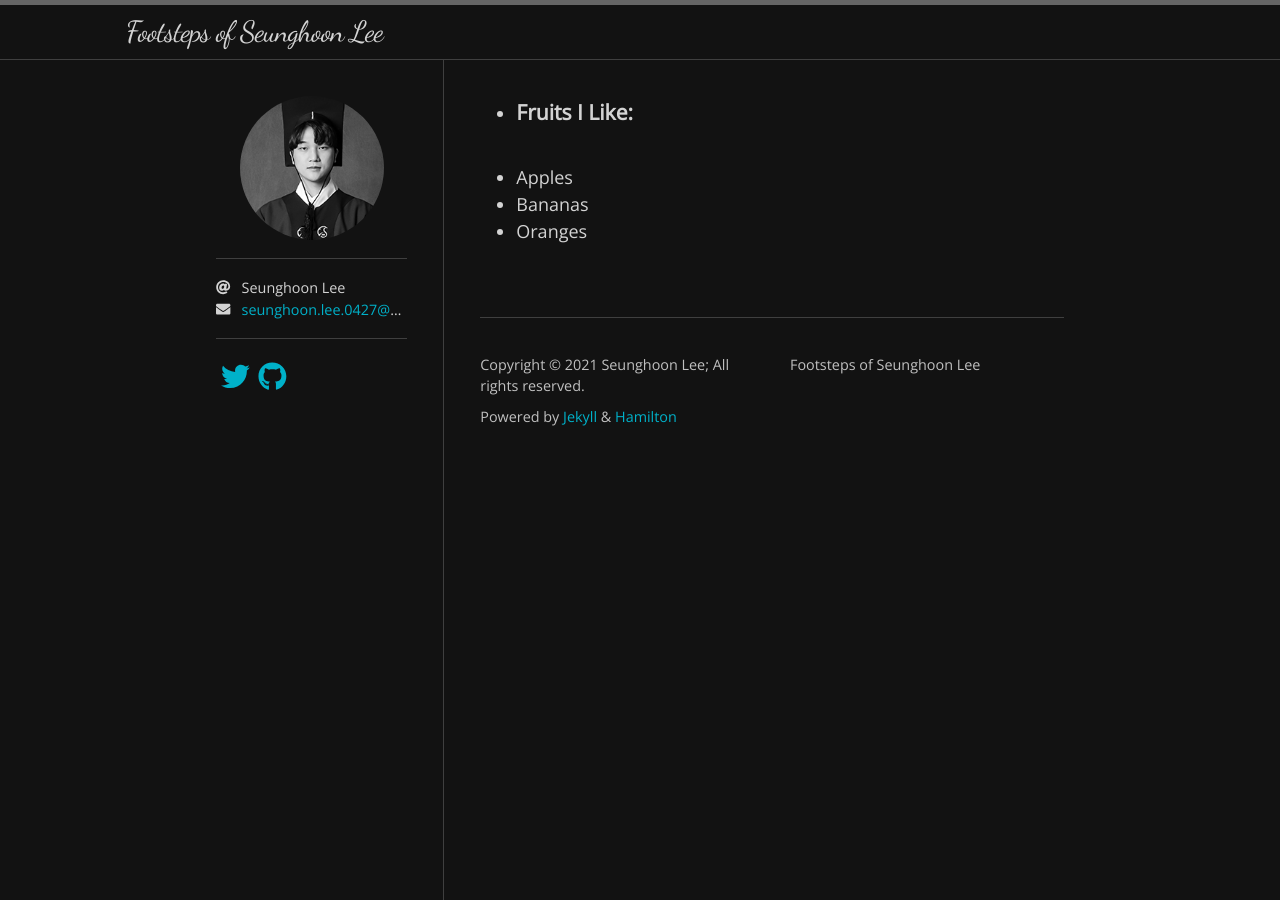
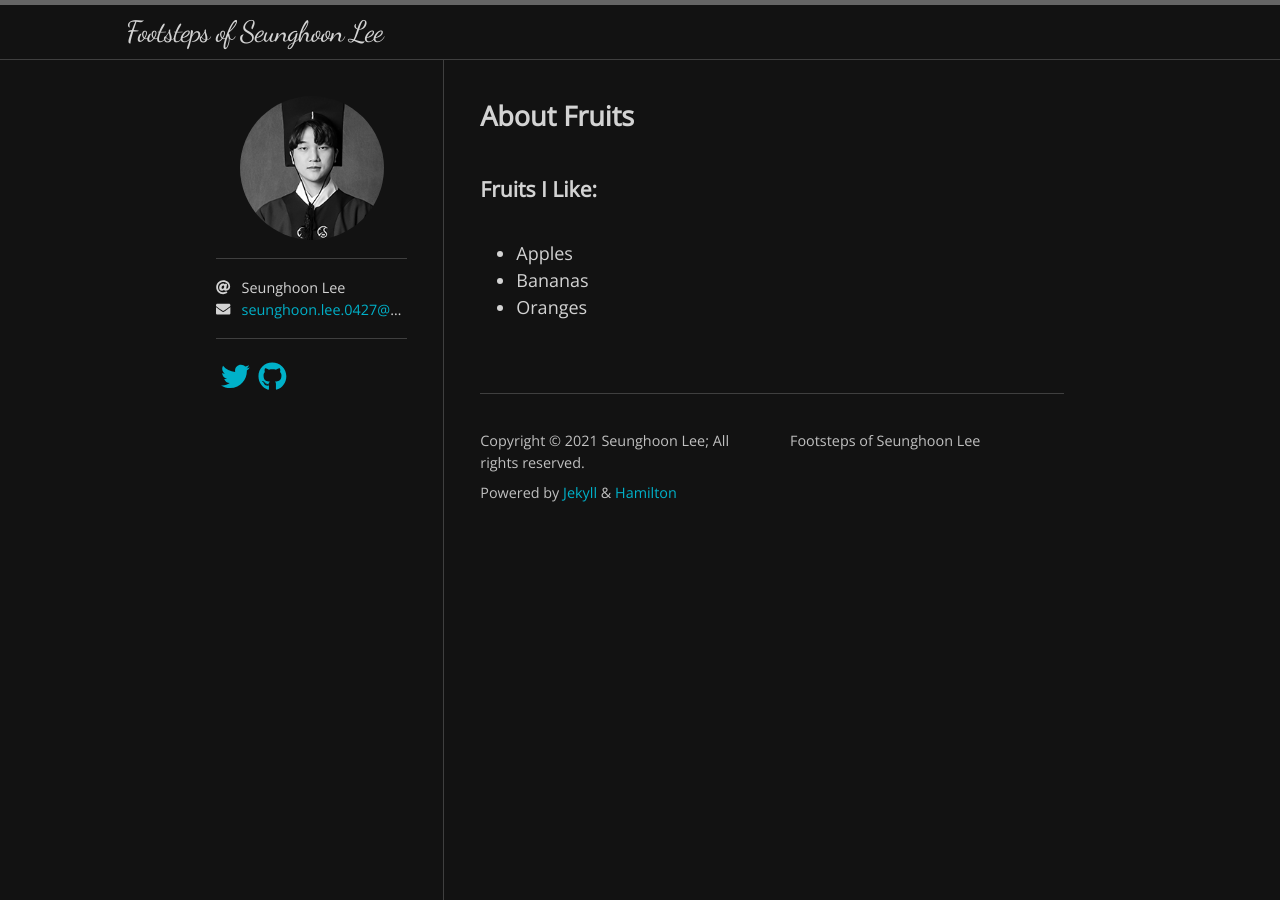
Before and after one commit to SeungHoon00/seunghoon00.github.io, a Jekyll site: the page built from index.html, in a window 1280 px wide. Built offline with Jekyll 4.4.1, drawn with Linux system fonts in a browser that asks for light colours; nearby versions of some CDN libraries; some web fonts are replaced; the list of posts is cut into pages by our own code.

Commit message:
Update home.html

```diff
--- a/_layouts/home.html
+++ b/_layouts/home.html
@@ -12,14 +12,15 @@ layout: default
     {% assign posts = site.posts %}
   {% endif %}
 
-  <div>
+  <h2>About Fruits</h2>
+  <section>
+    <h3>Fruits I Like:</h3>
     <ul>
-      <li><h3>Fruits I Like:</h3></li>
       <li>Apples</li>
       <li>Bananas</li>
       <li>Oranges</li>
     </ul>
-  </div>
+  </section>
 
   {%- if jekyll.environment == "production" and site.disqus -%}
     <script id="dsq-count-scr" src="//{{ site.disqus }}.disqus.com/count.js" async></script>
```
